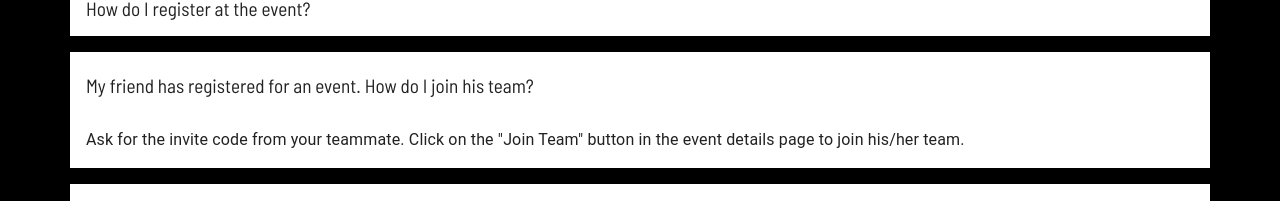
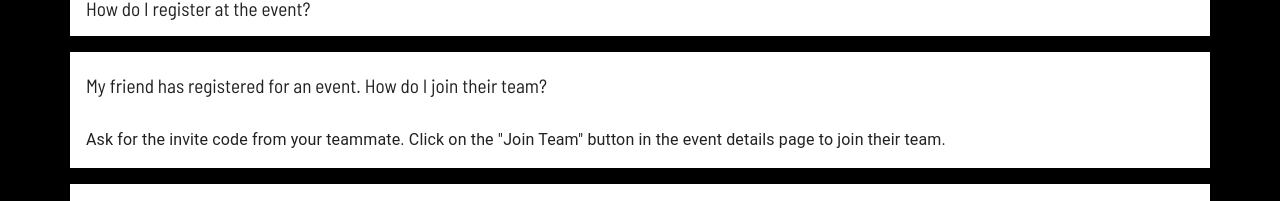
Before and after one commit to Felicity-IIIT-Hyderabad/website-2021, a React (Create React App) app in the folder reactapp/: page /help in a window 1280 px wide. Both pictures are taken after a click on the button 640 px from the left and 259 px from the top of the page. Shown: the part 198-399 px from the top of the page. Built offline with nearby package versions, Linux system fonts and the light colour scheme.

Commit message:
Gender neutral help

```diff
--- a/reactapp/src/components/Help.jsx
+++ b/reactapp/src/components/Help.jsx
@@ -63,11 +63,11 @@ const Help = (props) => {
                 aria-controls="panel3a-content"
                 id="panel3a-header"
                 >
-                My friend has registered for an event. How do I join his team?
+                My friend has registered for an event. How do I join their team?
                 </AccordionSummary>
                 <AccordionDetails>
                 <Typography>
-                    Ask for the invite code from your teammate. Click on the "Join Team" button in the event details page to join his/her team.
+                    Ask for the invite code from your teammate. Click on the "Join Team" button in the event details page to join their team.
                 </Typography>
                 </AccordionDetails>
             </Accordion>
```
